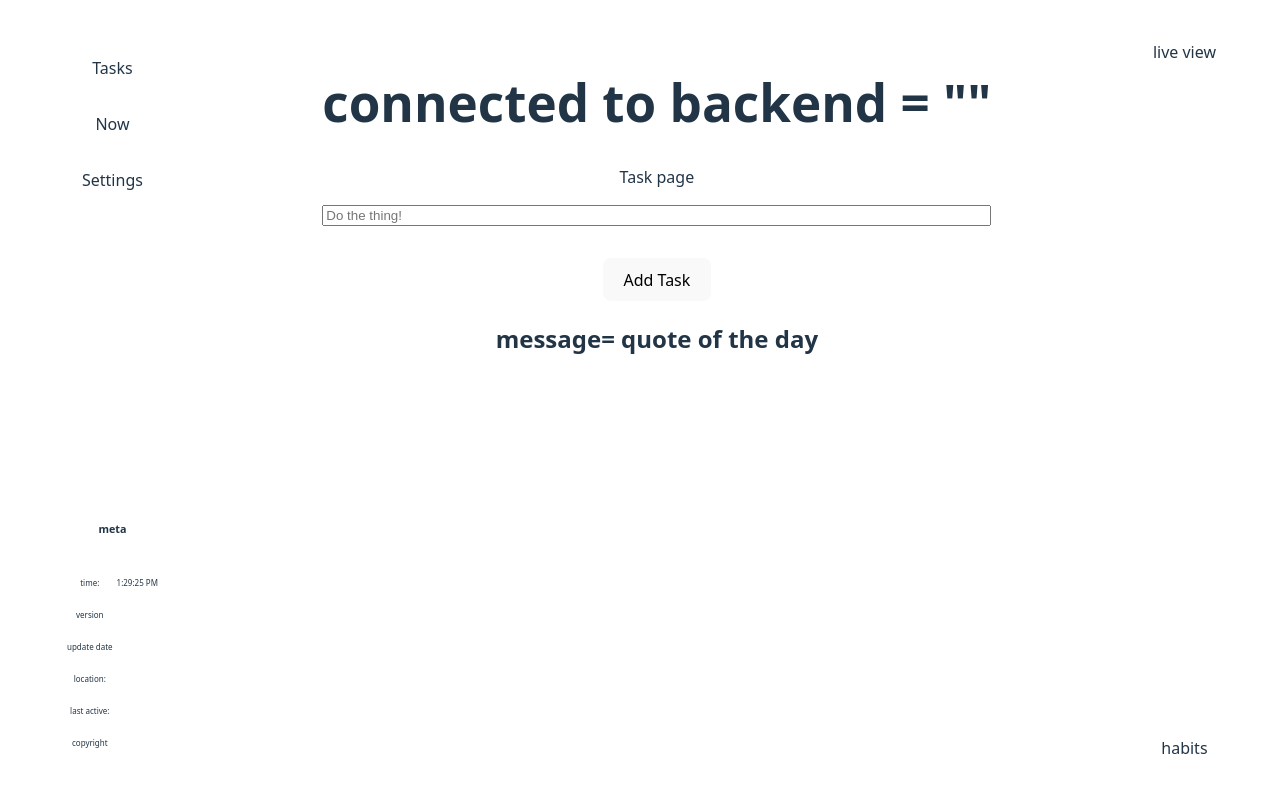
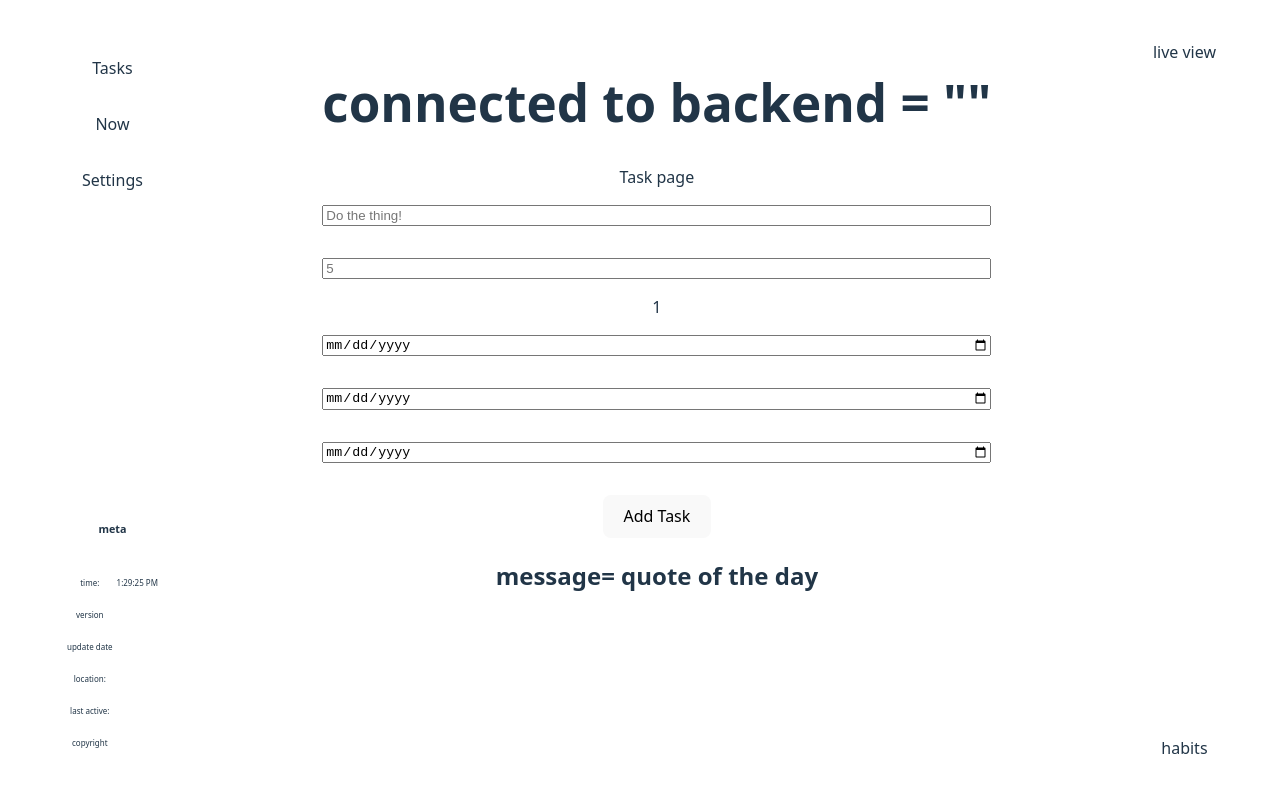
Before and after one commit to djv0049/frontend, a React (Vite) app: page / in a window 1280 px wide. Both pictures are taken after a click on the element "Tasks". Shown: the top 792 px of the page. Built offline with nearby package versions, Linux system fonts and the light colour scheme; no server answers.

Commit message:
add more task fields
ran first successful api post statement, created a task.

```diff
--- a/src/pages/tasks/index.tsx
+++ b/src/pages/tasks/index.tsx
@@ -1,33 +1,52 @@
 import { useState, type ChangeEvent } from "react";
 import { CreateTaskButton } from "../../components/buttons/createTaskButton";
 import { createTask } from "../../api/task";
+import type { task } from "../../types/task";
 
 type frequency = "never" | "daily" | "weekly" | "monthly | yearly"
 export function Tasks() {
 
   const [name, setName] = useState("")
-  const [startTime, setStartTime] = useState(new Date())
-  const [endTime, setEndTime] = useState(new Date())
+  const [startTime, setStartTime] = useState("")
+  const [endTime, setEndTime] = useState("")
   const [location, setLocation] = useState("TBC")
   const [priority, setPriority] = useState(1)
   const [repeatingFrequency, setRepeatingFrequency] = useState<frequency>("never")
   const [repeatingFrequencyCount, setRepeatingFrequencyCount] = useState(1)
-  const [date, setDate] = useState(new Date())
+  const [date, setDate] = useState("")
 
-  const handleNameChange = (event: ChangeEvent<HTMLInputElement>) => {
-    if (!event.target || !event.target.value) return
-    setName(event.target.value);
-  };
+
   const handleCreateButtonClick = () => {
-    createTask({ name, startTime, endTime, date })
+    createTask({ name:name, startTime:startTime, endTime:endTime, date:date, priority:priority } as task)
   }
+
   return (
     <>
       <p>Task page</p>
       <div style={{ display: "flex", flexDirection: 'column' }}>
+                <input placeholder="Do the thing!" onChange={(e) => setName(e.target.value)} />
 
-        <input placeholder="Do the thing!" onChange={handleNameChange} />
         <p>{name}</p>
+      </div>
+
+      <div style={{ display: "flex", flexDirection: 'column' }}>
+        <input placeholder="5" type='number' onChange={(e) => setPriority(Number(e.target.value))} />
+        <p>{priority}</p>
+      </div>
+
+      <div style={{ display: "flex", flexDirection: 'column' }}>
+        <input placeholder="Do the thing!" type='date' onChange={(e) => setDate((e.target.value))} />
+        <p>{date.toString()}</p>
+      </div>
+
+      <div style={{ display: "flex", flexDirection: 'column' }}>
+        <input placeholder="Do the thing!" type='date' onChange={(e) => setStartTime((e.target.value))} />
+        <p>{startTime}</p>
+      </div>
+
+      <div style={{ display: "flex", flexDirection: 'column' }}>
+        <input placeholder="Do the thing!" type='date' onChange={(e) => setEndTime((e.target.value))} />
+        <p>{endTime}</p>
       </div>
       <CreateTaskButton onClick={handleCreateButtonClick} />
     </>
```
